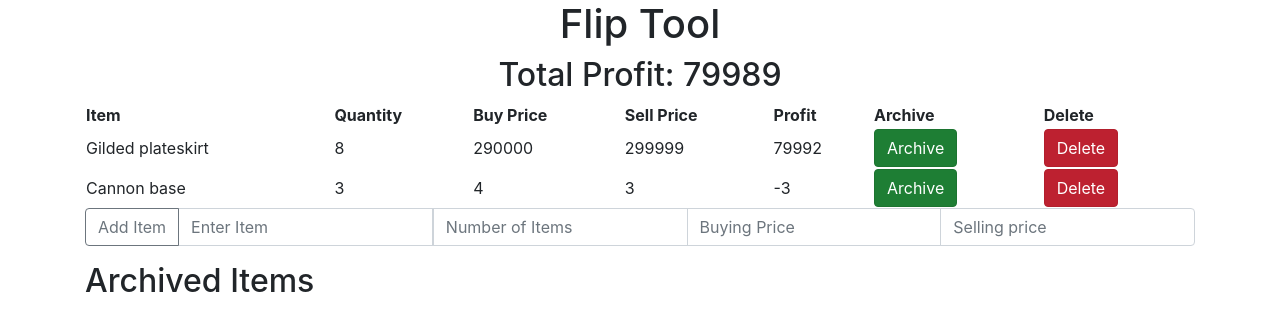
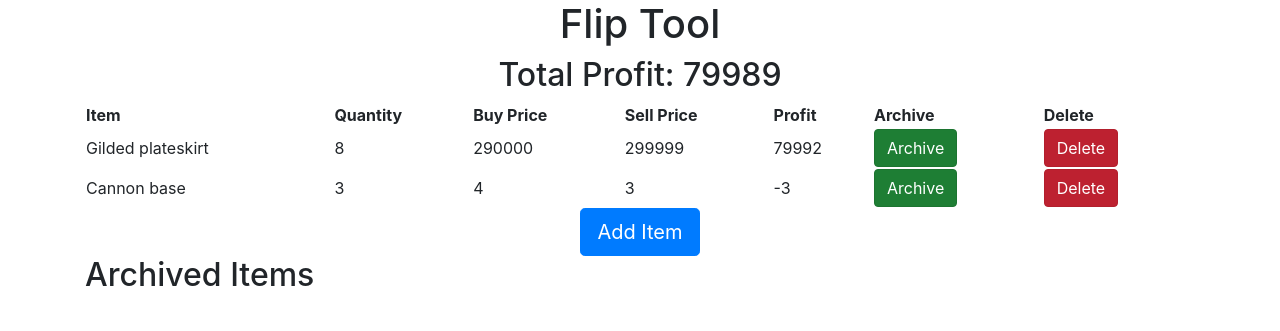
Before and after one commit to mario-j/osrsbox, a Flask app: page / in a window 1280 px wide. Shown: the part 56-387 px from the top of the page. Run offline with Flask 2, Linux system fonts and the light colour scheme; data comes from the database, SQL or seed files in the repository; both versions use the stored data as it was after the commit; some libraries are stand-ins or nearby versions.

Commit message:
change form layout

```diff
--- /dev/null
+++ b/main.css
@@ -0,0 +1,7 @@
+#add-item-form {
+	display: none
+}
+
+.gray-bg {
+	background-color: black
+}
--- a/templates/index.html
+++ b/templates/index.html
@@ -17,7 +17,18 @@
 			crossorigin="anonymous"></script>
 	<script src="https://ajax.googleapis.com/ajax/libs/jquery/3.1.1/jquery.min.js"></script>
 
+	<link rel="stylesheet" type="text/css" href="main.css" />
+	<style>
+		#add-item-form {
+			display: none;
+		}
 
+		.gray-bg {
+			background-color: #F0F0F0;
+			box-shadow: 5px 4px 8px #888888;
+		}
+
+	</style>
 
 	<nav class="navbar navbar-dark bg-dark">
 		<a class="navbar-brand" href="{{ url_for('index') }}">Home</a>
@@ -38,7 +49,6 @@
 			</h2>
 		</div>
 
-		<div>
 		<div>
 			<ul class="list-group">
 				<table>
@@ -69,26 +79,41 @@
 					{% endfor %}
 				</table>
 			</ul>
-
+		</div>
+		<div class="container gray-bg col-xs-12 col-md-6 col-lg-6" id="add-item-form">
 			<form action="{{ url_for('add') }}" method="POST">
-					<div class="input-group mb-3">
-						<div class="input-group-prepend">
-
-							<input type="submit" value="Add Item" button class="btn btn-outline-secondary"
-								   type="button" onclick="sumProfit()"></button>
-						</div>
-						<input list="items" type="text" name="todoitem" class="form-control col-md-3 col-lg-3 col-xs-12" placeholder="Enter Item" aria-label=""
+				<div class="form-group">
+					<label for="item-input">Item</label>
+					<input id="item-input" list="items" type="text" name="todoitem" class="form-control col-md-12 col-lg-12 col-xs-12" placeholder="Enter Item" aria-label=""
 							aria-describedby="basic-addon1">
 					<datalist id="items">
 					</datalist>
-						<input type="number" name="itemquantity" class="form-control col-md-3 col-lg-3 col-xs-12" placeholder="Number of Items" aria-label=""
-							   aria-describedby="basic-addon1">
-						<input type="number" name="itembuyprice" class="form-control col-md-3 col-lg-3 col-xs-12" placeholder="Buying Price" aria-label=""
-							   aria-describedby="basic-addon1">
-						<input type="number" name="itemsellprice" class="form-control col-md-3 col-lg-3 col-xs-12" placeholder="Selling price" aria-label=""
+				</div>
+				<div class="form-group">
+					<label for="quantity">Quantity</label>
+					<input id="quantity" type="number" name="itemquantity" class="form-control col-md-12 col-lg-12 col-xs-12" placeholder="Number of Items" aria-label=""
 							aria-describedby="basic-addon1">
 				</div>
+				<div class="form-group">
+					<label for="buy-price">Buying Price</label>
+					<input id="buy-price" type="number" name="itembuyprice" class="form-control col-md-12 col-lg-12 col-xs-12" placeholder="Buying Price" aria-label=""
+							aria-describedby="basic-addon1">
+				</div>
+				<div class="form-group">
+					<label for="sell-price">Selling Price</label>
+					<input id="sell-price" type="number" name="itemsellprice" class="form-control col-md-12 col-lg-12 col-xs-12" placeholder="Selling price" aria-label=""
+							aria-describedby="basic-addon1">
+				</div>
+
+				<div class="form-group text-center">
+					<input type="submit" value="Add" button class="btn btn-primary"
+							type="button" onclick="sumProfit()" />
+				</div>
 			</form>
+		</div>
+		<div class="text-center">
+			<button type="button" class="btn btn-primary btn-lg" id="add-item">Add Item</button>
+		</div>
 
 		<h2>Archived Items</h2>
 		<ul class="list-group">
@@ -99,7 +124,6 @@
 			</li></li>
 			{% endfor %}
 		</ul>
-			</div>
 	</div>
 </body>
 </html>
@@ -137,3 +161,10 @@ function sumProfit() {
 
 	window.onload = sumProfit();
 </script>
+
+<script>
+$("#add-item").click(function() {
+  $("#add-item-form").toggle("slow");
+  return false;
+});
+</script>
```
Also changed, not shown: db/todo.db. Lines whose indentation alone changed are shown as unchanged.
